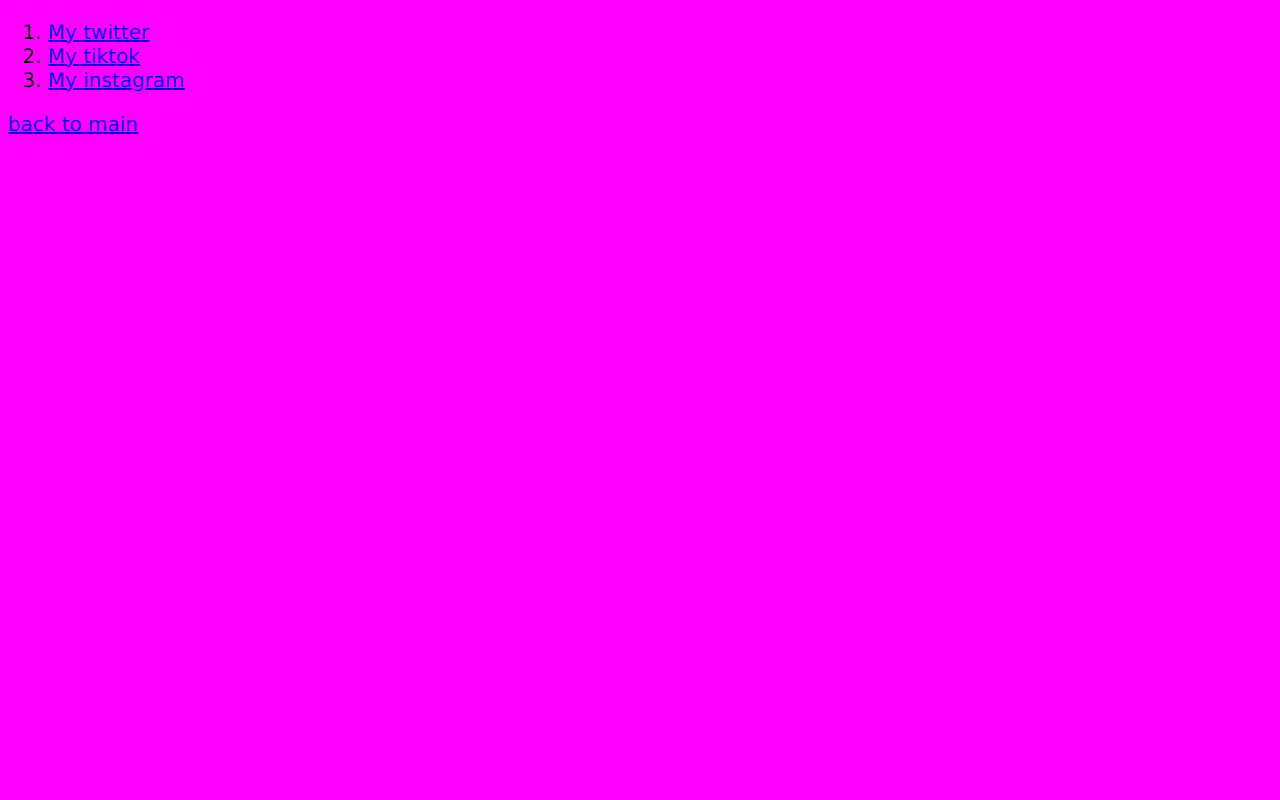
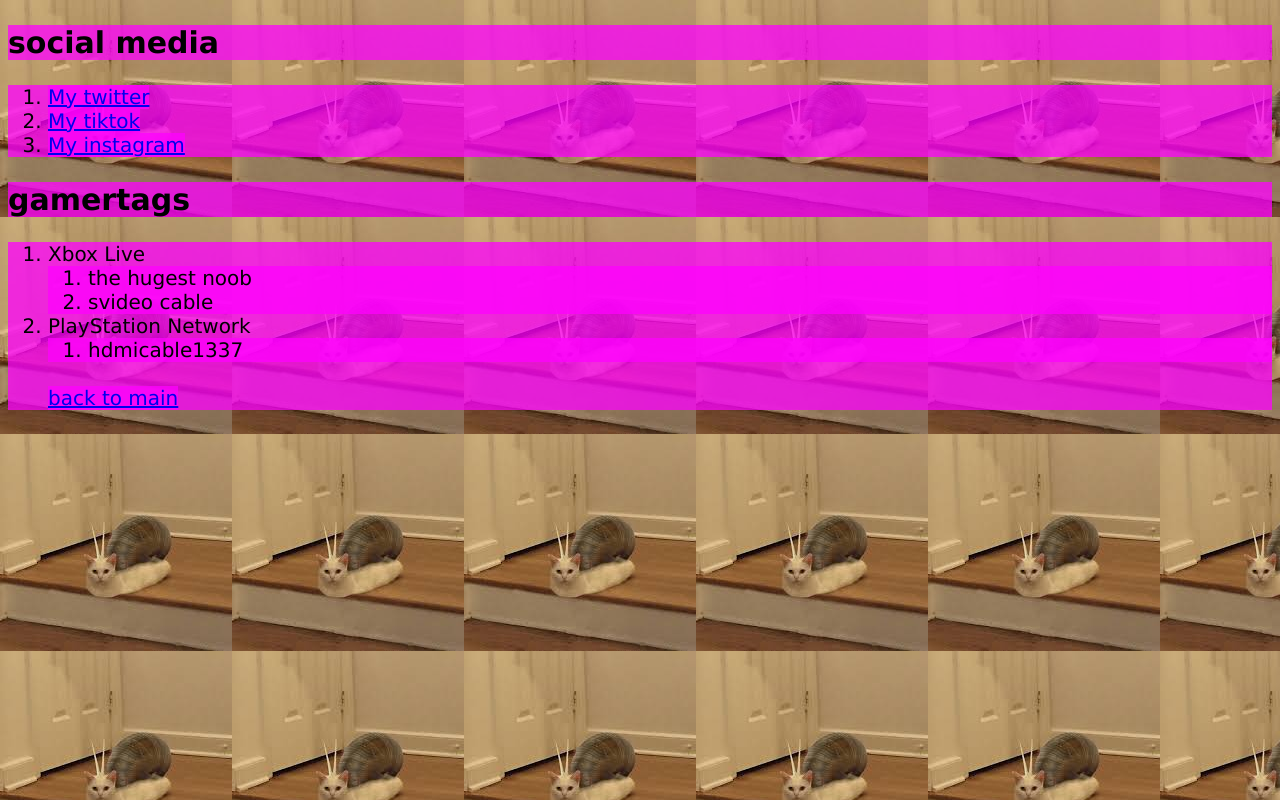
Before and after one commit to hdmicable1337/hdmicable1337.github.io, a plain HTML site: page socials.html in a window 1280 px wide. Drawn offline with Linux system fonts and the light colour scheme.

Commit message:
Added bg image

```diff
--- a/socials.html
+++ b/socials.html
@@ -5,14 +5,27 @@
 	<link rel="icon" type="image/png" sizes="32x32" href="/favicon-32x32.png">
 	<link rel="icon" type="image/png" sizes="16x16" href="/favicon-16x16.png">
 	<link rel="stylesheet" href="style.css">
-	<title>hdmicable1337's site :D</title>
+	<title>hdmicable1337's socials :D</title>
 </head>
 <body>
+	<h2>social media</h2>
 	<ol>
 		<li><a href="http://twitter.com/nameful13">My twitter</a></li>
 		<li><a href="http://tiktok.com/@crashoutful">My tiktok</a></li>
 		<li><a href="http://instagram.com/nameful13">My instagram</a></li>
 	</ol>
+	<h2>gamertags</h2>
+	<ol>
+		<li>Xbox Live</li>
+			<ol>
+				<li>the hugest noob</li>
+				<li>svideo cable</li>
+			</ol>
+		<li>PlayStation Network</li>
+			<ol>
+				<li>hdmicable1337</li>
+			</ol>
+	<br>
 	<a href="index.html">back to main</a>
 </body>
 </html>
--- a/style.css
+++ b/style.css
@@ -1,5 +1,25 @@
 body {
-	background-color: #FF00FF;
+	background-image: url('snat.jpg');
 	font-family: verdana;
 	font-size: 20px;
 }
+
+p {
+	background-color: rgba(255, 0, 255, 0.75);
+}
+
+h1 {
+	background-color: rgba(255, 0, 255, 0.75);
+}
+
+h2 {
+	background-color: rgba(255, 0, 255, 0.75);
+}
+
+ol {
+	background-color: rgba(255, 0, 255, 0.75);
+}
+
+a {
+	background-color: rgba(255, 0, 255, 0.75);
+}
```
Also changed, not shown: index.html (+9 -1 lines), snat.jpg (added).
